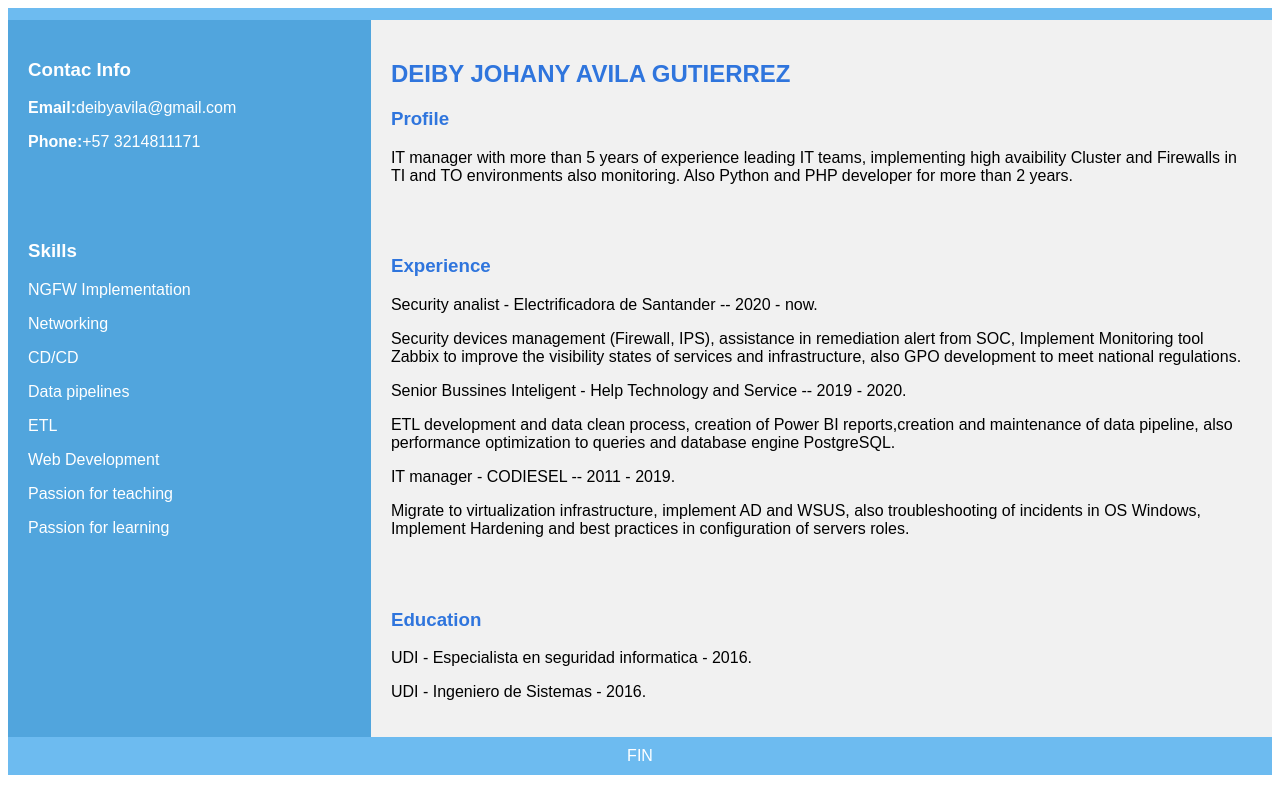
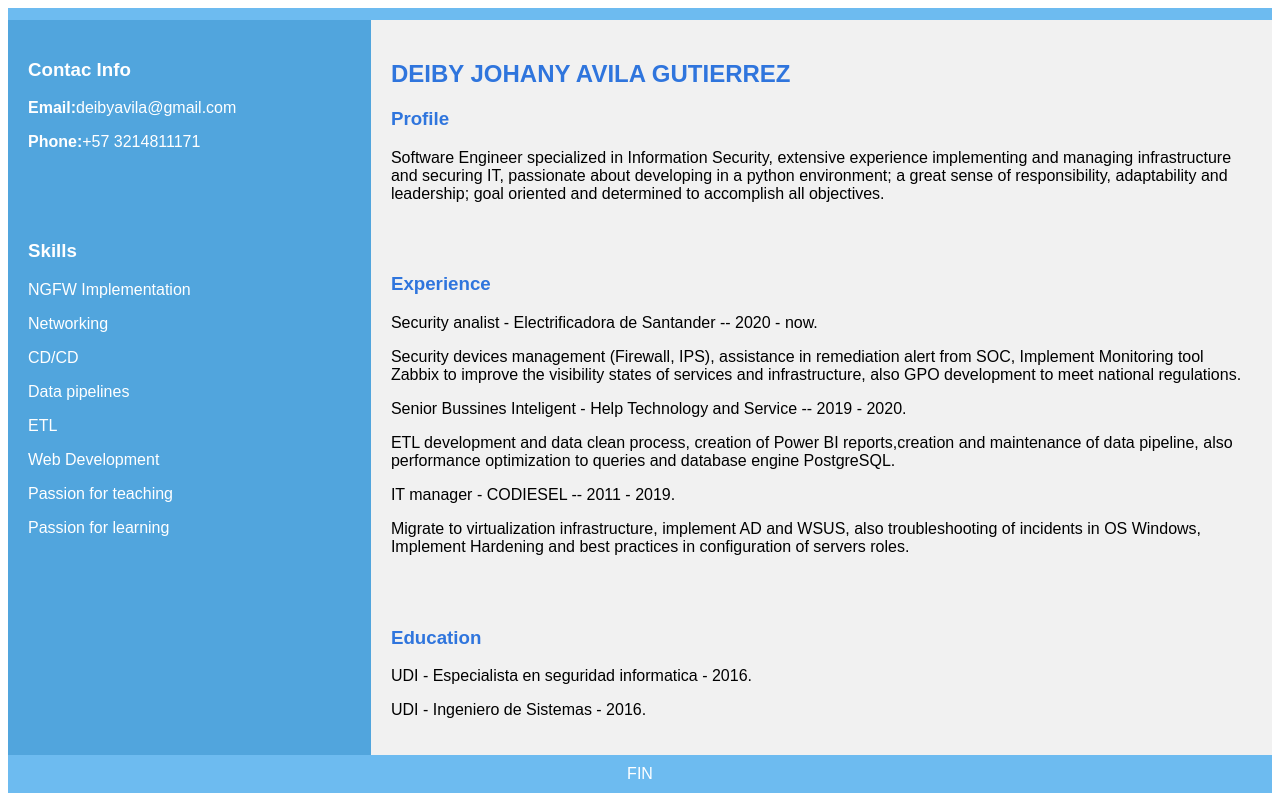
Before and after one commit to deibyavila/CV, a plain HTML site: page index.html in a window 1280 px wide. Drawn offline with Linux system fonts and the light colour scheme.

Commit message:
Update index.html

```diff
--- a/index.html
+++ b/index.html
@@ -141,8 +141,10 @@ height="0" width="0" style="display:none;visibility:hidden"></iframe></noscript>
     <article style="flex-grow: 8">
       <h2>DEIBY JOHANY AVILA GUTIERREZ</h2>
       <h1>Profile</h1>
-      <p>IT manager with more than 5 years of experience leading IT teams, implementing high avaibility  Cluster and Firewalls in TI and
-         TO environments also monitoring. Also Python and PHP developer for more than 2 years.</p>
+      <p>Software Engineer specialized in Information Security, extensive experience implementing and managing infrastructure and securing IT,
+          passionate about  developing in a python environment; a great sense of responsibility, adaptability and leadership; goal oriented and determined to accomplish
+          all objectives.
+</p>
 
       <br>
       <br>
```
